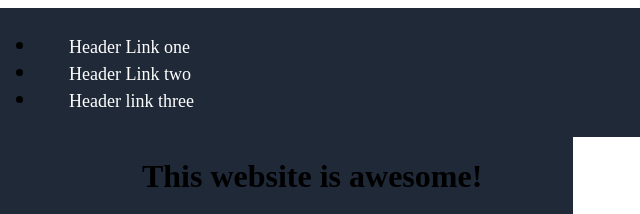
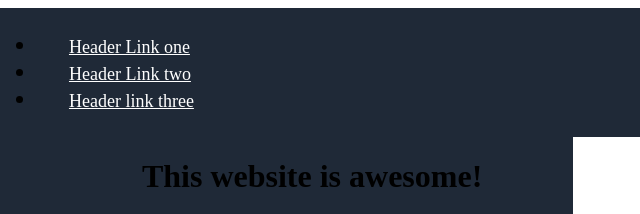
Before and after one commit to kavancamp/Landing-page, a plain HTML site: page index.html in a window 1280 px wide. Shown: the top 214 px of the page, 153-793 px from the left. Drawn offline with Linux system fonts and the light colour scheme.

Commit message:
removed text decoration

```diff
--- a/style.css
+++ b/style.css
@@ -11,13 +11,10 @@
     margin: 0 2rem;
     font-family: #E5E7EB;
     font-size: 18px;
-    text-decoration: none;
 }
 header{
     background-color: #1F2937;
     display:flex;
-    justify-content: space-between;
-
 }
 
 .row{
```
